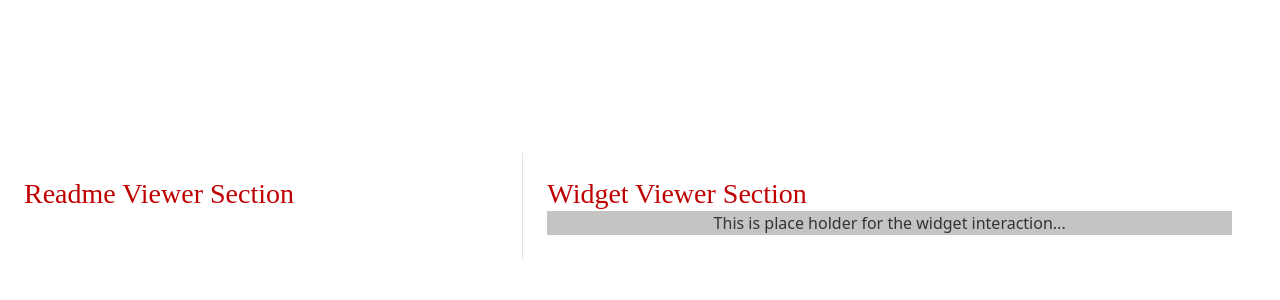
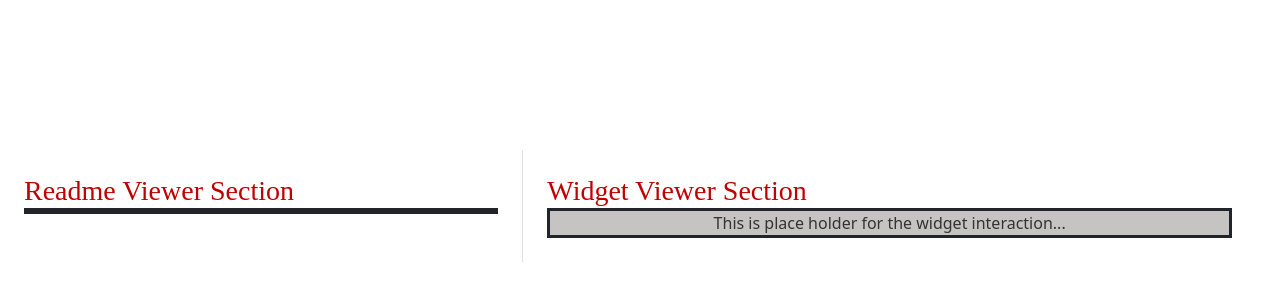
Before and after one commit to rcc-newRoot-labs/rcc-ai-ui, a React (Create React App) app: page /innovationDetail/1 in a window 1280 px wide. Shown: the part 194-494 px from the top of the page. Built offline with nearby package versions, Linux system fonts and the light colour scheme; no server answers.

Commit message:
added border style

```diff
--- a/src/pages/DashboardPage.css
+++ b/src/pages/DashboardPage.css
@@ -114,7 +114,7 @@
   color: #333;
   background-color: #cecbcb;
   font-family:  IBM Plex Sans regular;
-  border: #555555;
+  border: #cecbcb;
   border-width: 1px;
 }
 .widgetViewer-content{
--- a/src/pages/innovations/InnovationDetailPage.tsx
+++ b/src/pages/innovations/InnovationDetailPage.tsx
@@ -11,13 +11,13 @@ const InnovationDetailPage: React.FC = () => {
       <Row className="w-100">
         <Col md={5} className="p-4 border-end ">
           <h3 className="card-title">Readme Viewer Section</h3>
-          <Container className="readmeViewer-content d-flex justify-content-center align-items-center min-vh-50 overflow-auto">
+          <Container className="readmeViewer-content border border-dark border-3   d-flex justify-content-center align-items-center min-vh-50 overflow-auto">
             <ReadmeViewer />
           </Container>
         </Col>
         <Col md={7} className="p-4 ">
           <h3 className="card-title">Widget Viewer Section</h3>
-           <Container className="widgetViewer-content d-flex justify-content-center align-items-center min-vh-50 overflow-auto">
+           <Container className="widgetViewer-content d-flex border border-dark border-3 justify-content-center align-items-center min-vh-50 overflow-auto">
             <div>This is place holder for the widget interaction...</div>
           </Container>
         </Col>
```
